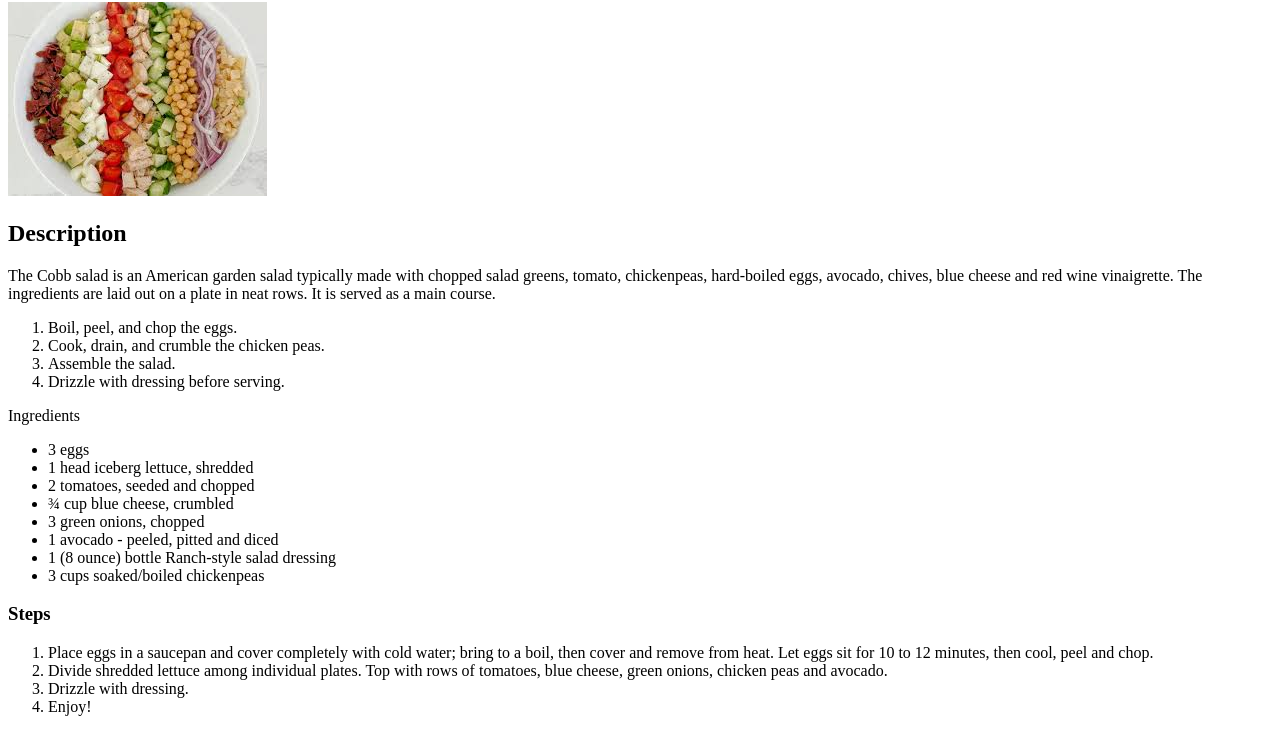
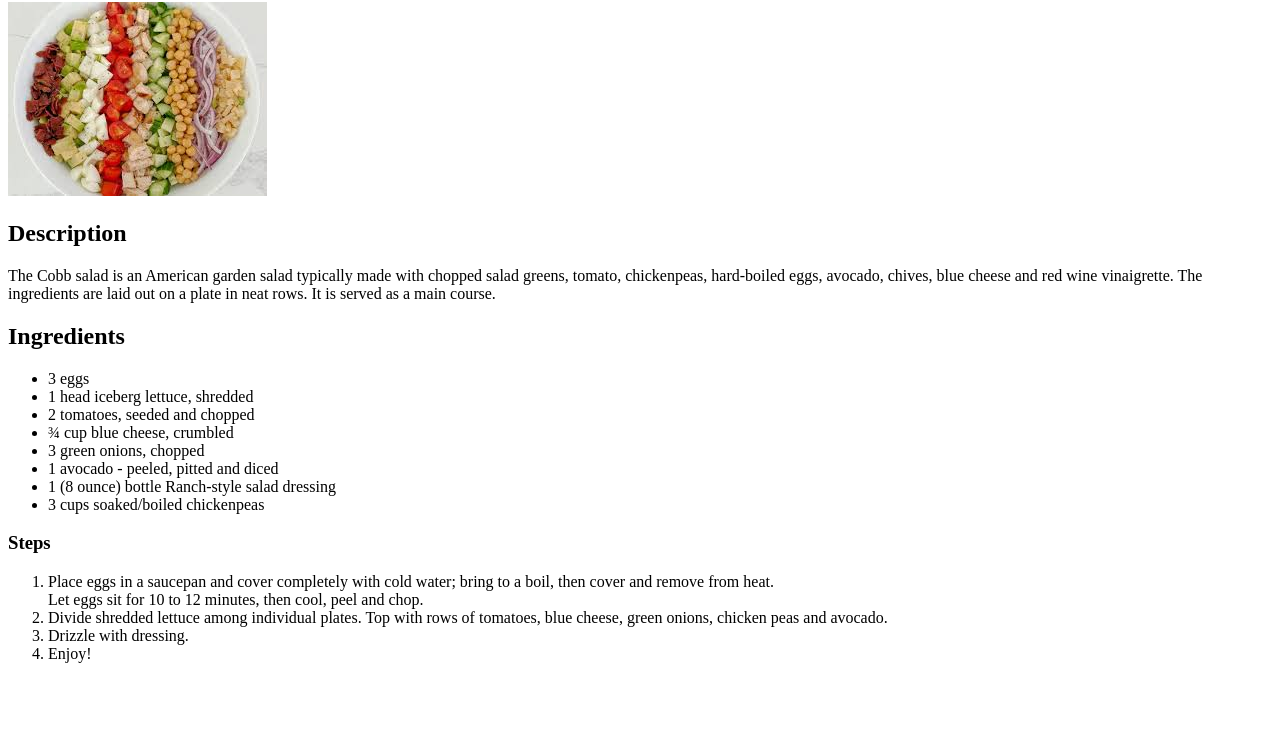
Before and after one commit to siddharth6001/Odin-recipes, a plain HTML site: page recipes/cobb_salad.html in a window 1280 px wide. Shown: the part 78-810 px from the top of the page. Drawn offline with Linux system fonts and the light colour scheme; files whose address does not match are found by name.

Commit message:
update description, ingredients tag and br tag in steps.

```diff
--- a/recipes/cobb_salad.html
+++ b/recipes/cobb_salad.html
@@ -11,13 +11,9 @@
 
     <h2>Description</h2>
     <p>The Cobb salad is an American garden salad typically made with chopped salad greens, tomato, chickenpeas, hard-boiled eggs, avocado, chives, blue cheese and red wine vinaigrette. The ingredients are laid out on a plate in neat rows. It is served as a main course.<br>
-        <ol><li>Boil, peel, and chop the eggs.</li>
-            <li>Cook, drain, and crumble the chicken peas.</li>
-            <li>Assemble the salad.</li>
-            <li>Drizzle with dressing before serving.</li>
-        </ol></p>
+    </p>
 
-    <p>Ingredients</p>
+    <h2>Ingredients</h2>
     <ul>
     <li>3 eggs</li>
     <li>1 head iceberg lettuce, shredded</li>
@@ -30,7 +26,7 @@
 
     <h3>Steps</h3>
     <p><ol>
-        <li>Place eggs in a saucepan and cover completely with cold water; bring to a boil, then cover and remove from heat. Let eggs sit for 10 to 12 minutes, then cool, peel and chop.</li>
+        <li>Place eggs in a saucepan and cover completely with cold water; bring to a boil, then cover and remove from heat. <br> Let eggs sit for 10 to 12 minutes, then cool, peel and chop.</li>
         <li>Divide shredded lettuce among individual plates. Top with rows of tomatoes, blue cheese, green onions, chicken peas and avocado.</li>
         <li>Drizzle with dressing.</li>
         <li>Enjoy!</li>
```
